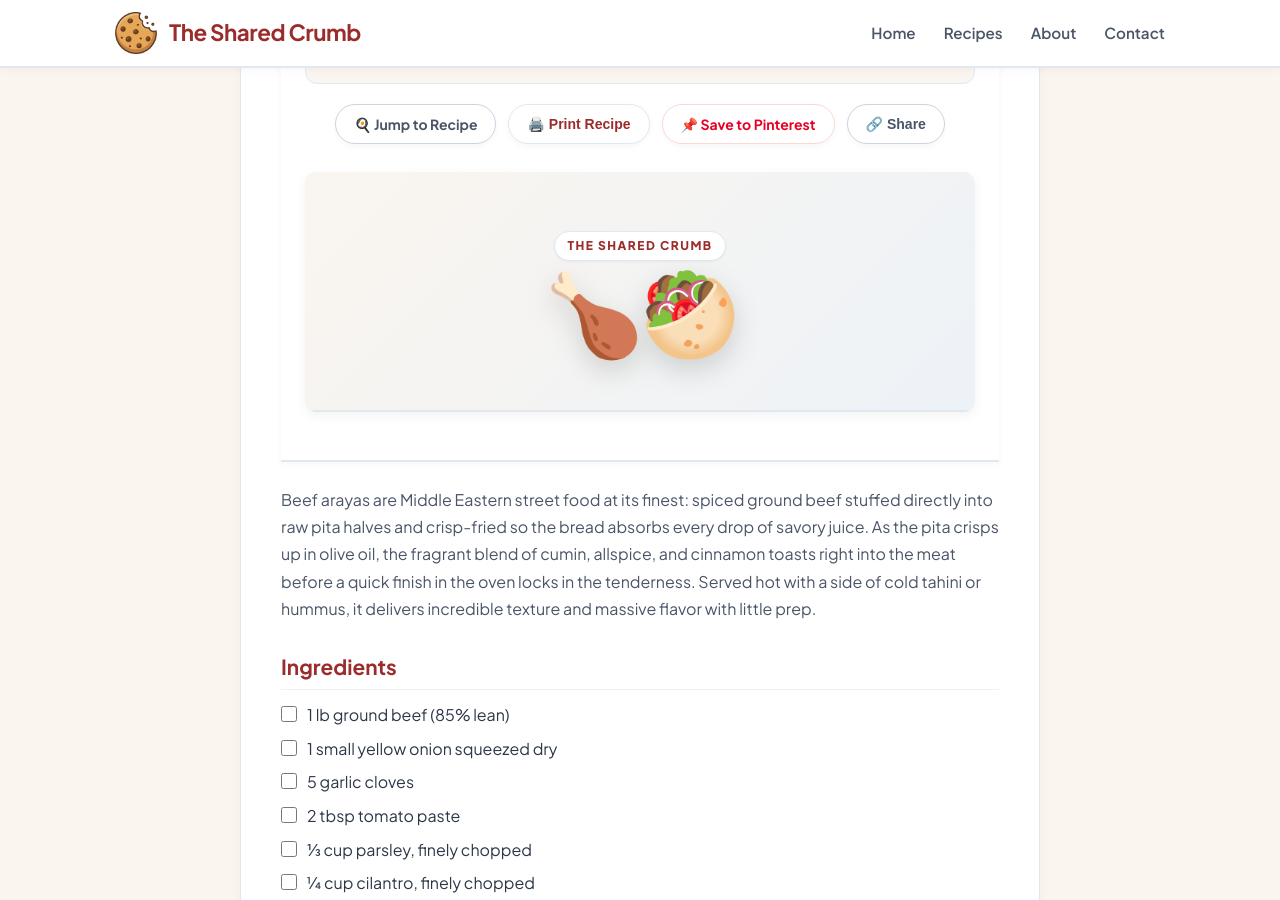
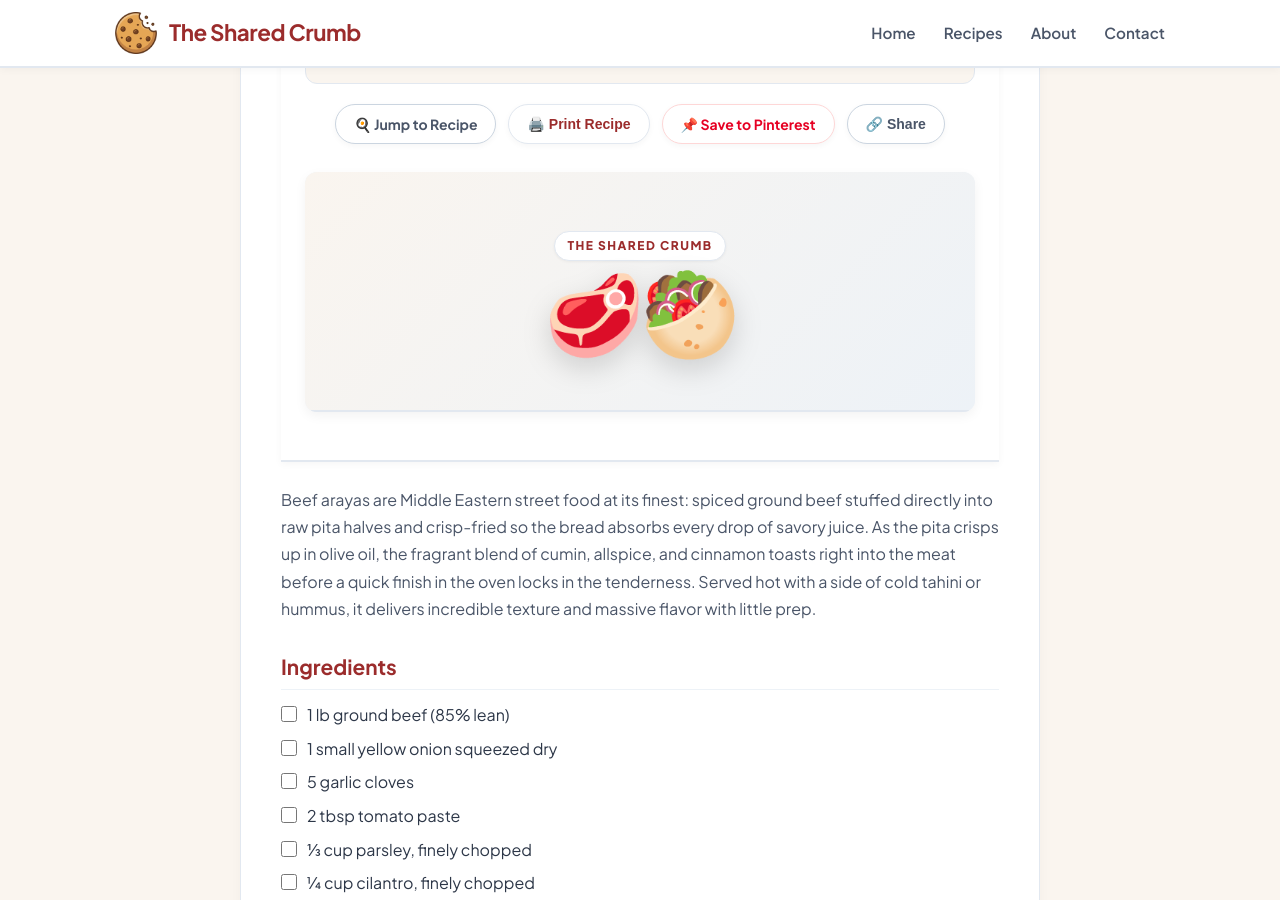
Before and after one commit to TheSharedCrumb/TheSharedCrumb, a Jekyll site: the page built from _recipes/Beef_Arayas.md, in a window 1280 px wide and 900 px high, scrolled down 368 px. Built offline with Jekyll 4.4.1, drawn with Linux system fonts in a browser that asks for light colours.

Commit message:
Change icon for Beef Arayas recipe
Updated icon for Beef Arayas recipe.

```diff
--- a/_recipes/Beef_Arayas.md
+++ b/_recipes/Beef_Arayas.md
@@ -1,7 +1,7 @@
 ---
 layout: recipe
 title: "Beef Arayas"
-icon: "🍗🥙"
+icon: "🥩🥙"
 description: "Middle Eastern stuffed pitas packed with spiced ground beef, pan-crisped and oven-baked for maximum flavor."
 category: [Beef, Dinner]
 prep_time: "10 min"
```
